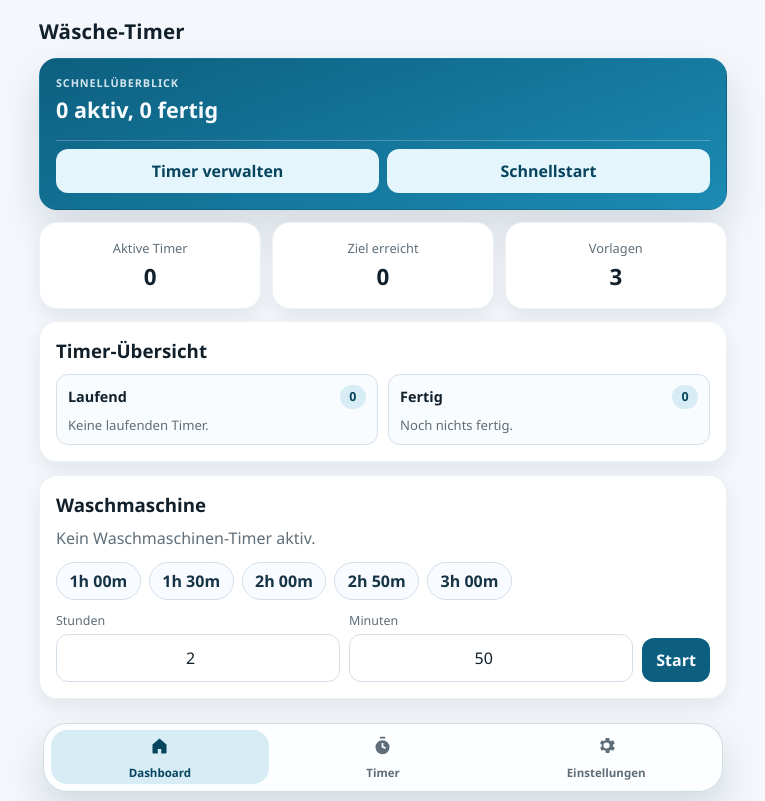
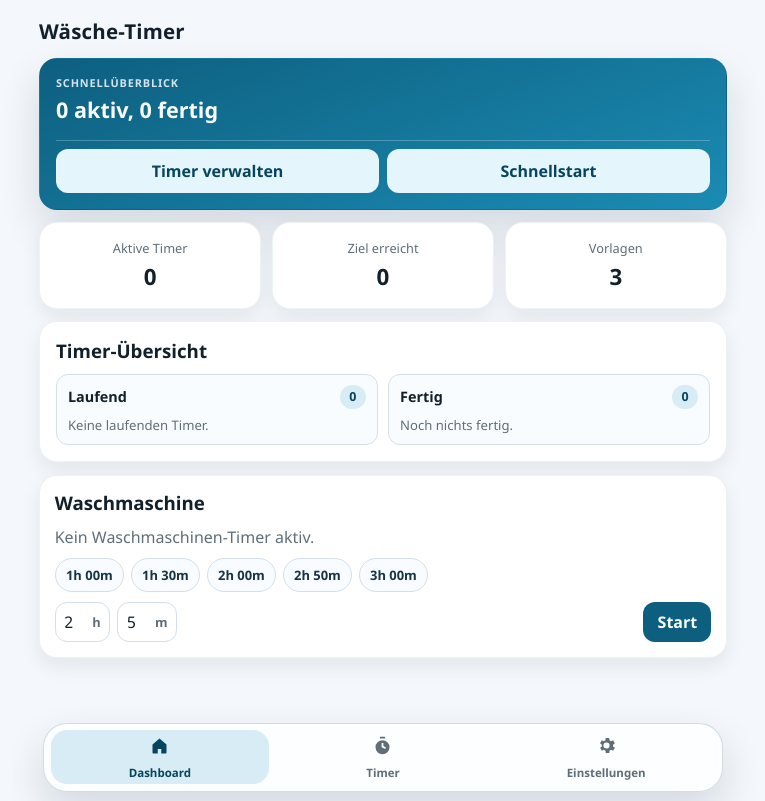
Before and after one commit to blaxcky/wasche-timer-app, a React (Vite) app: page / in a window 1280 px wide. Shown: the whole page, without its empty margins (257-1022 px from the left). Built offline with nearby package versions, Linux system fonts and the light colour scheme.

Commit message:
waschtimer new design eine zeile

```diff
--- a/src/app/App.tsx
+++ b/src/app/App.tsx
@@ -499,7 +499,7 @@ function AppContent(): JSX.Element {
               </div>
             </article>
 
-            <article className="card">
+            <article className="card machine-card">
               <div className="section-head">
                 <h3>Waschmaschine</h3>
                 {state.washingMachine.active ? (
@@ -509,8 +509,10 @@ function AppContent(): JSX.Element {
 
               {state.washingMachine.active && washingEndDate ? (
                 <>
-                  <p className="big-timer">{isWashingDone ? "Fertig" : formatDuration(washingRemaining)}</p>
-                  <p className="muted">Ende: {washingEndDate.toLocaleTimeString("de-DE", { hour: "2-digit", minute: "2-digit" })} Uhr</p>
+                  <p className="big-timer machine-big-timer">{isWashingDone ? "Fertig" : formatDuration(washingRemaining)}</p>
+                  <p className="muted machine-end-time">
+                    Ende: {washingEndDate.toLocaleTimeString("de-DE", { hour: "2-digit", minute: "2-digit" })} Uhr
+                  </p>
                   <div className="progress-track">
                     <div className="progress-bar" style={{ width: `${washingProgress}%` }} />
                   </div>
@@ -519,7 +521,7 @@ function AppContent(): JSX.Element {
                 <p className="muted">Kein Waschmaschinen-Timer aktiv.</p>
               )}
 
-              <div className="washing-presets">
+              <div className="washing-presets machine-presets">
                 {state.settings.defaultWashingPresetsMin.map((value) => (
                   <button
                     key={value}
@@ -531,28 +533,30 @@ function AppContent(): JSX.Element {
                 ))}
               </div>
 
-              <div className="machine-custom-grid">
-                <label className="machine-time-field">
-                  <span>Stunden</span>
+              <div className="machine-inline-controls">
+                <label className="machine-inline-field">
                   <input
                     type="number"
                     min={0}
                     max={23}
                     value={machineHours}
                     onChange={(event) => setMachineHours(event.target.value)}
+                    aria-label="Stunden"
                   />
+                  <span>h</span>
                 </label>
-                <label className="machine-time-field">
-                  <span>Minuten</span>
+                <label className="machine-inline-field">
                   <input
                     type="number"
                     min={0}
                     max={59}
                     value={machineInputMinutes}
                     onChange={(event) => setMachineInputMinutes(event.target.value)}
+                    aria-label="Minuten"
                   />
+                  <span>m</span>
                 </label>
-                <button className="btn btn-primary" onClick={startCustomWashingMachine}>Start</button>
+                <button className="btn btn-primary machine-start-btn" onClick={startCustomWashingMachine}>Start</button>
               </div>
             </article>
 
--- a/src/styles.css
+++ b/src/styles.css
@@ -269,6 +269,25 @@ button:focus-visible {
   font-weight: 700;
 }
 
+.machine-card {
+  padding: 0.92rem;
+}
+
+.machine-big-timer {
+  font-size: 1.48rem;
+  line-height: 1.08;
+}
+
+.machine-end-time {
+  margin-top: 0.16rem;
+  font-size: 0.82rem;
+}
+
+.machine-card .progress-track {
+  margin-top: 0.42rem;
+  height: 8px;
+}
+
 .inline-form {
   display: grid;
   grid-template-columns: repeat(3, minmax(0, 1fr));
@@ -398,6 +417,11 @@ button:focus-visible {
   gap: 0.5rem;
 }
 
+.machine-presets {
+  margin-top: 0.62rem;
+  gap: 0.42rem;
+}
+
 .preset-chip {
   border: 1px solid var(--line);
   border-radius: 999px;
@@ -407,6 +431,12 @@ button:focus-visible {
   padding: 0.4rem 0.78rem;
   font-weight: 600;
   cursor: pointer;
+}
+
+.machine-presets .preset-chip {
+  min-height: 34px;
+  padding: 0.34rem 0.64rem;
+  font-size: 0.81rem;
 }
 
 .preset-chip-active {
@@ -435,6 +465,50 @@ button:focus-visible {
 
 .machine-time-field input {
   text-align: center;
+}
+
+.machine-inline-controls {
+  margin-top: 0.62rem;
+  display: flex;
+  align-items: center;
+  gap: 0.46rem;
+  flex-wrap: nowrap;
+}
+
+.machine-inline-field {
+  display: inline-flex;
+  align-items: center;
+  gap: 0.28rem;
+  border: 1px solid var(--line);
+  border-radius: 12px;
+  background: var(--surface);
+  min-height: 40px;
+  padding: 0.4rem 0.52rem;
+}
+
+.machine-inline-field input {
+  width: 2.6ch;
+  min-height: 0;
+  border: none;
+  padding: 0;
+  text-align: right;
+  background: transparent;
+}
+
+.machine-inline-field input:focus {
+  outline: none;
+}
+
+.machine-inline-field span {
+  color: var(--muted);
+  font-size: 0.8rem;
+  font-weight: 700;
+}
+
+.machine-start-btn {
+  min-height: 40px;
+  margin-left: auto;
+  white-space: nowrap;
 }
 
 .timer-list {
@@ -686,4 +760,12 @@ button:focus-visible {
   .machine-custom-grid {
     grid-template-columns: 1fr;
   }
+
+  .machine-inline-controls {
+    gap: 0.38rem;
+  }
+
+  .machine-start-btn {
+    margin-left: 0;
+  }
 }
```
